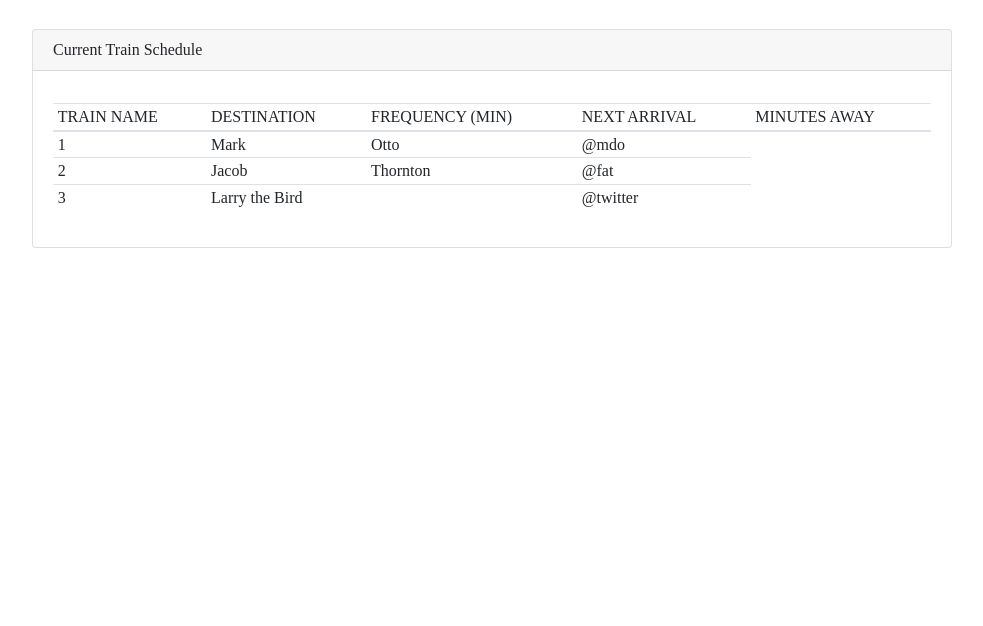
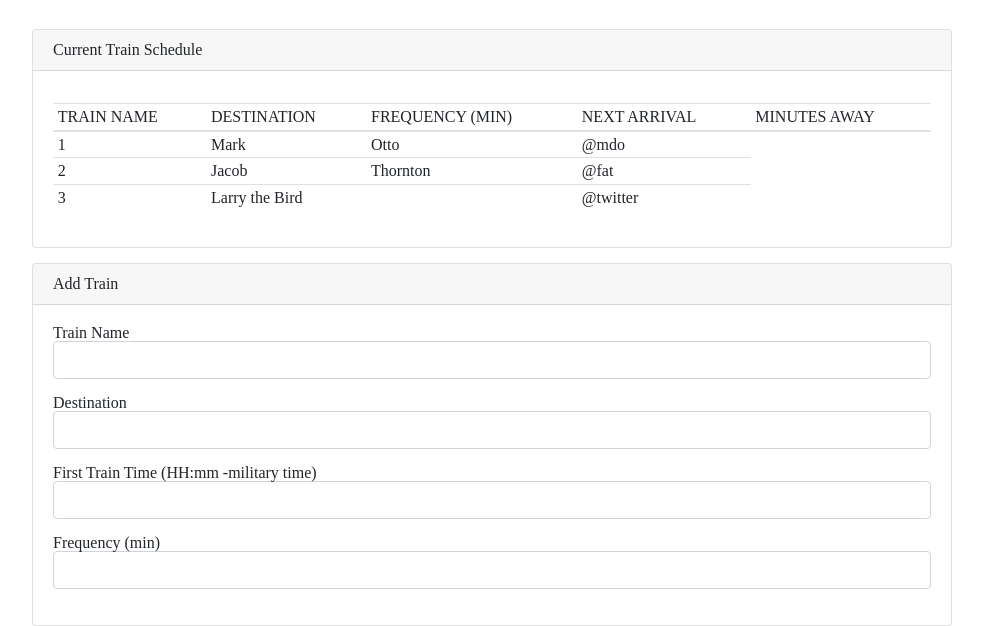
Before and after one commit to e0marina/Train_Schedule_Project, a plain HTML site: page index.html in a window 1280 px wide. Shown: the part 218-844 px from the top of the page, without its empty margins (53-1036 px from the left). Before the commit the page ends 800 px from the top, so only its background shows below. Drawn offline with nearby package versions, Linux system fonts and the light colour scheme.

Commit message:
added second input card in html, need submit button

```diff
--- a/assets/css/style.css
+++ b/assets/css/style.css
@@ -2,3 +2,6 @@
 .display-4 {
   text-align: center;
 }
+#trainInputCard {
+  margin-top: 15px;
+}
--- a/index.html
+++ b/index.html
@@ -103,7 +103,55 @@
     </div>
     <div class="container">
       <div class="row">
-        <div class="col-10"></div>
+        <div class="col-10">
+          <div class="card" id="trainInputCard">
+            <div class="card-header">
+              Add Train
+            </div>
+            <div class="card-body">
+              <form>
+                <div class="form-group">
+                  <label for="formTrainName">Train Name</label>
+                  <input
+                    type="text"
+                    class="form-control"
+                    id="trainName"
+                    placeholder=""
+                  />
+                </div>
+                <div class="form-group">
+                  <label for="formDestination">Destination</label>
+                  <input
+                    type="text"
+                    class="form-control"
+                    id="destination"
+                    placeholder=""
+                  />
+                </div>
+                <div class="form-group">
+                  <label for="formTrainTime"
+                    >First Train Time (HH:mm -military time)</label
+                  >
+                  <input
+                    type="text"
+                    class="form-control"
+                    id="trainTime"
+                    placeholder=""
+                  />
+                </div>
+                <div class="form-group">
+                  <label for="formFrequency">Frequency (min)</label>
+                  <input
+                    type="text"
+                    class="form-control"
+                    id="frequency"
+                    placeholder=""
+                  />
+                </div>
+              </form>
+            </div>
+          </div>
+        </div>
       </div>
     </div>
     <div class="container">
```
